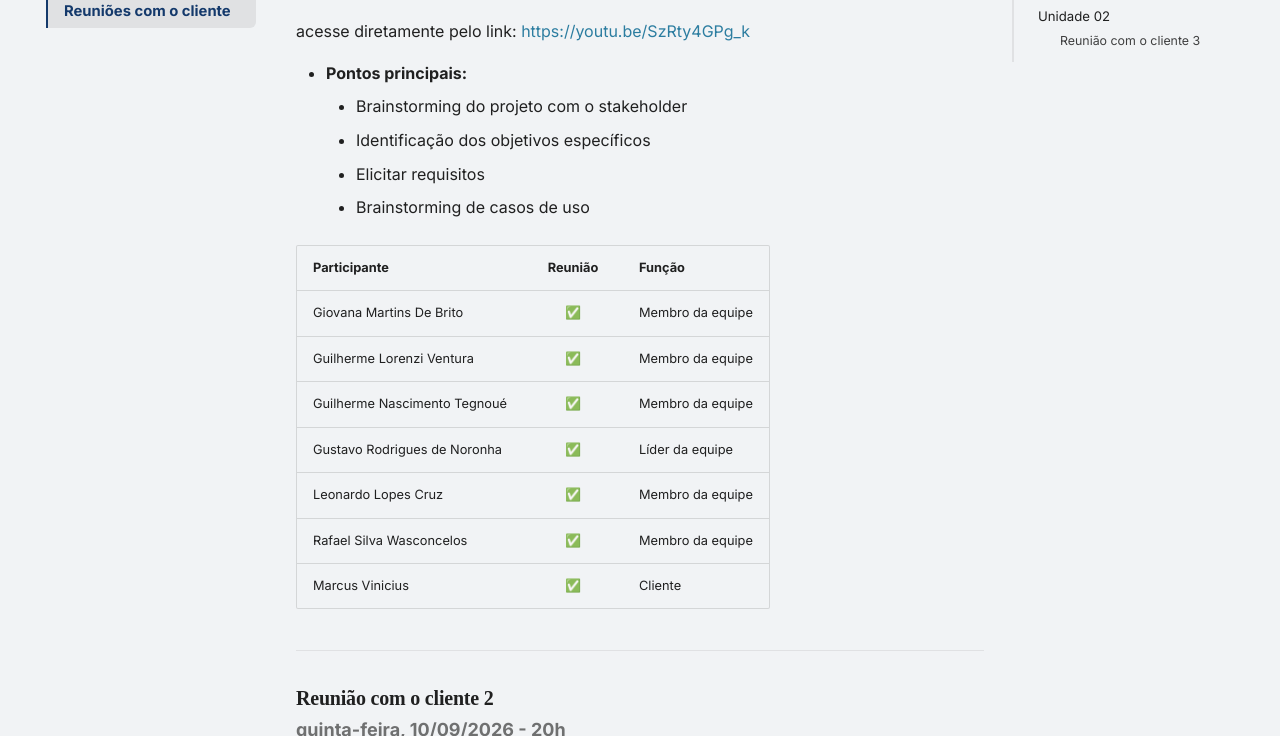
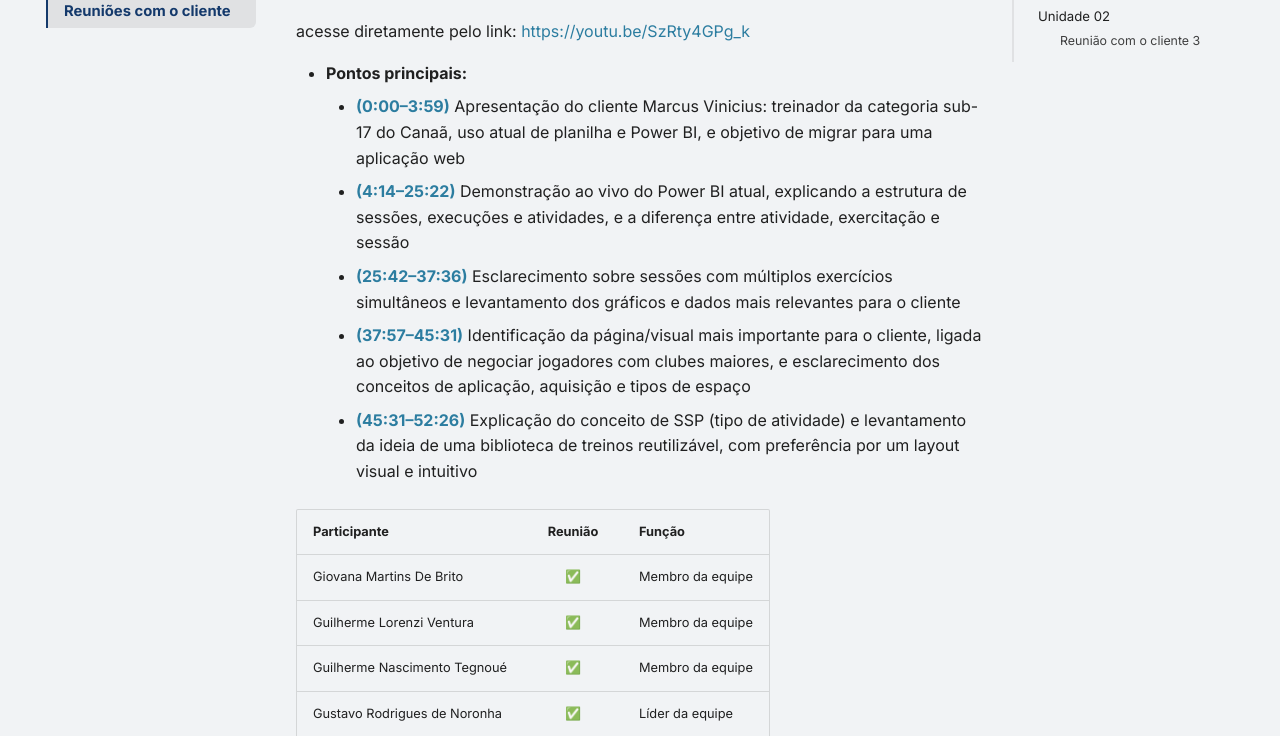
Before and after one commit to mdsreq-fga-unb/REQ-2026.2-T01-FutBoard, an MkDocs documentation site: the page built from docs/atas-reunioes/reunioes-cliente.md, in a window 1280 px wide and 900 px high, scrolled down 647 px, cut to the strip 164-900 px from the top of the window. Built offline with MkDocs 1.6.1 and Material for MkDocs 9.7.7, drawn with Linux system fonts in a browser that asks for light colours.

Commit message:
docs: adiciona reuniao da equipe 10

```diff
--- a/docs/atas-reunioes/reunioes-cliente.md
+++ b/docs/atas-reunioes/reunioes-cliente.md
@@ -16,10 +16,11 @@ Esta aba reúne as atas das reuniões realizadas com o cliente Marcus Vinicius.
 acesse diretamente pelo link: [ https://youtu.be/SzRty4GPg_k]( https://youtu.be/SzRty4GPg_k)
 
 - **Pontos principais:**
-    - Brainstorming do projeto com o stakeholder
-    - Identificação dos objetivos específicos
-    - Elicitar requisitos
-    - Brainstorming de casos de uso
+    - **[(0:00–3:59)](https://youtu.be/SzRty4GPg_k?t=0)** Apresentação do cliente Marcus Vinicius: treinador da categoria sub-17 do Canaã, uso atual de planilha e Power BI, e objetivo de migrar para uma aplicação web
+    - **[(4:14–25:22)](https://youtu.be/SzRty4GPg_k?t=254)** Demonstração ao vivo do Power BI atual, explicando a estrutura de sessões, execuções e atividades, e a diferença entre atividade, exercitação e sessão
+    - **[(25:42–37:36)](https://youtu.be/SzRty4GPg_k?t=1542)** Esclarecimento sobre sessões com múltiplos exercícios simultâneos e levantamento dos gráficos e dados mais relevantes para o cliente
+    - **[(37:57–45:31)](https://youtu.be/SzRty4GPg_k?t=2277)** Identificação da página/visual mais importante para o cliente, ligada ao objetivo de negociar jogadores com clubes maiores, e esclarecimento dos conceitos de aplicação, aquisição e tipos de espaço
+    - **[(45:31–52:26)](https://youtu.be/SzRty4GPg_k?t=2731)** Explicação do conceito de SSP (tipo de atividade) e levantamento da ideia de uma biblioteca de treinos reutilizável, com preferência por um layout visual e intuitivo
 
 | Participante | Reunião | Função |
 | :--- | :---: | :--- |
```
